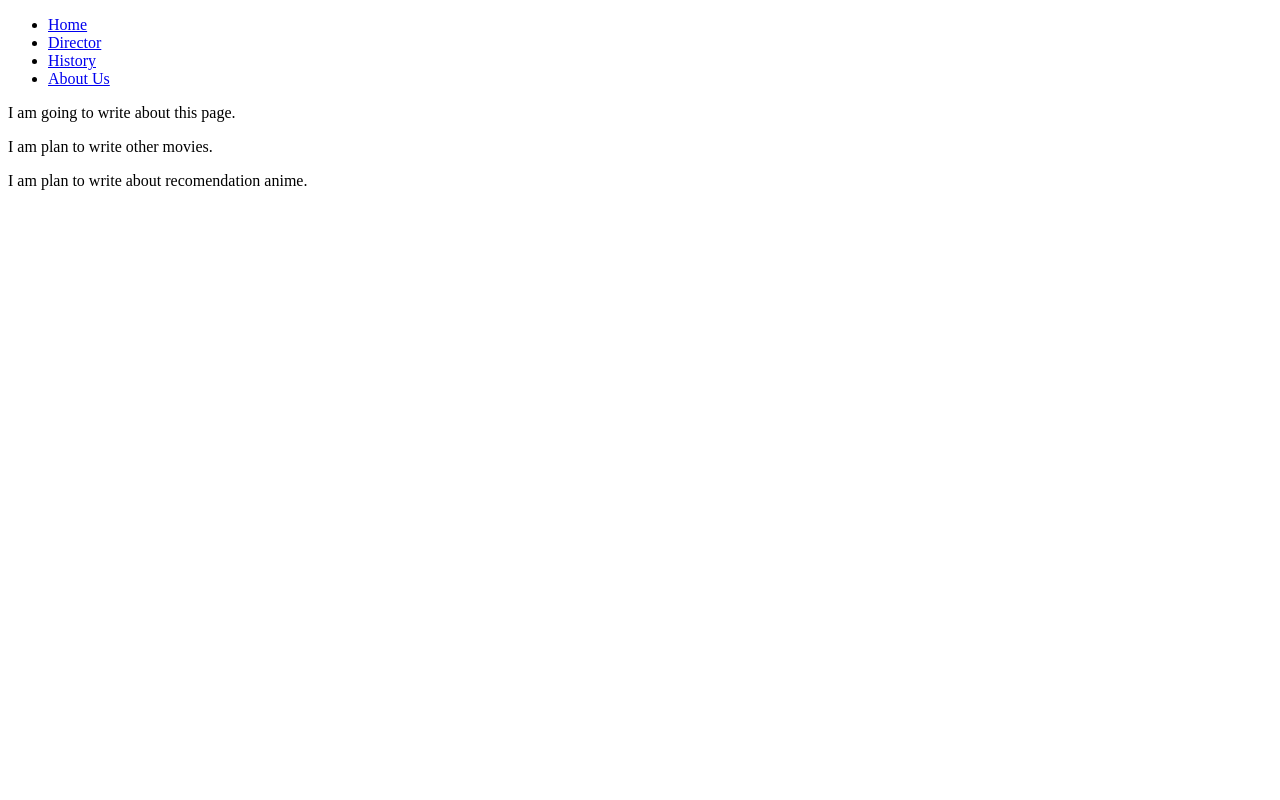
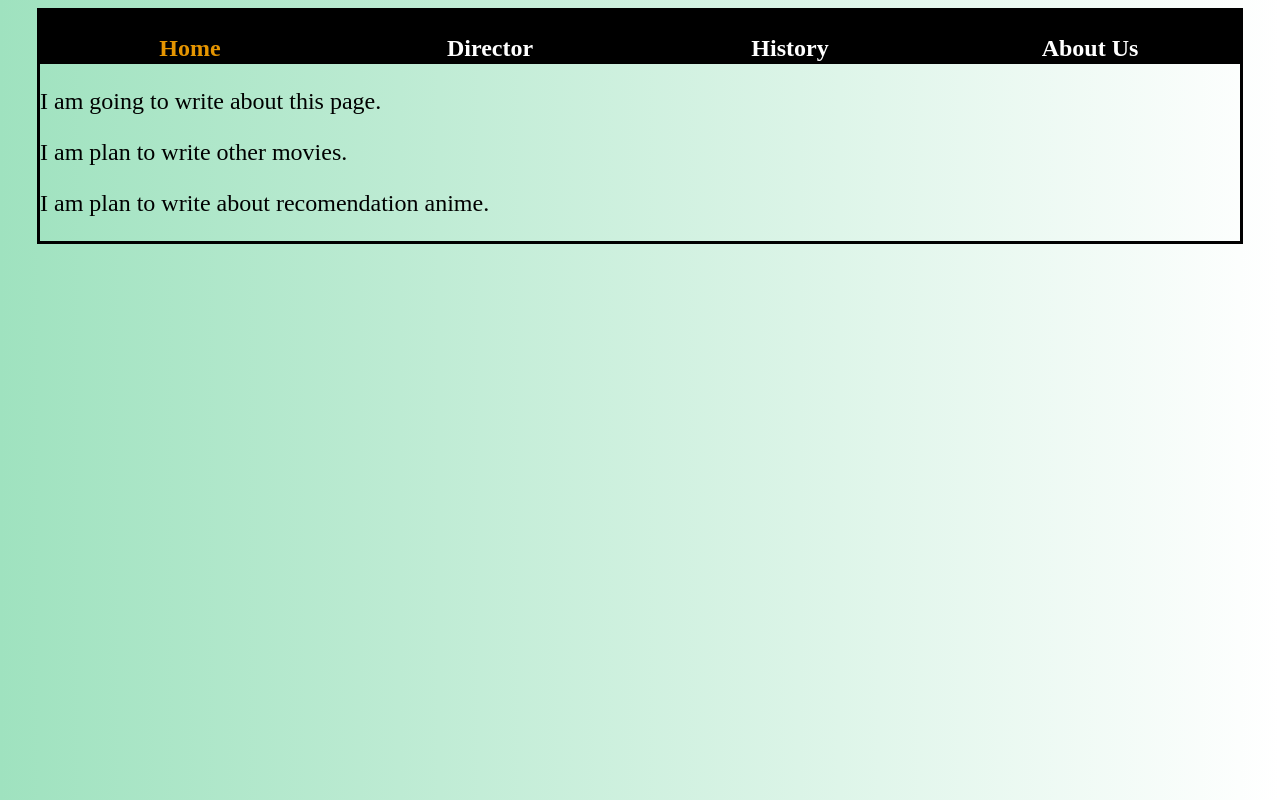
Before and after one commit to tt123-git/Module-4-Assignment, a plain HTML site: page aboutus.html in a window 1280 px wide. Drawn offline with Linux system fonts and the light colour scheme.

Commit message:
Add files via upload

```diff
--- a/aboutus.html
+++ b/aboutus.html
@@ -4,6 +4,7 @@
   <meta charset="UTF-8">
   <meta http-equiv="X-UA-Compatible" content="IE=edge">
   <meta name="viewport" content="width=device-width, initial-scale=1.0">
+  <link rel="stylesheet" href="style.css">
   <title>Document</title>
 </head>
 <body>
--- a/style.css
+++ b/style.css
@@ -37,7 +37,7 @@ head,body h2 {
 body {
    margin-right: auto;
    margin-left: auto;
-   width: 600px;
+   width: 1200px;
    border: 3px solid black;
 
 
@@ -53,7 +53,7 @@ body {
 }
 #nav_menu ul li a {
     display: block;
-    width: 150px;
+    width: 300px;
     height: 5px;
     text-align: center;
     padding: 1em 0;
```
Also changed, not shown: director.html (+1 -0 lines), history.html (+1 -0 lines), index.html (+19 -8 lines).
